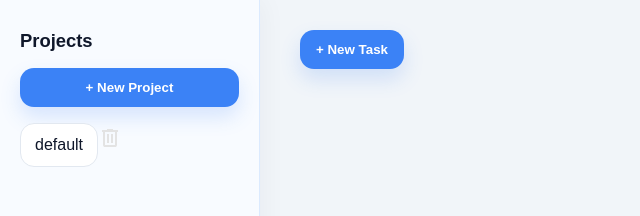
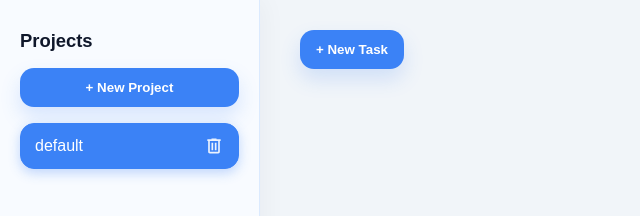
Before and after one commit to Juandvr/todo-list-top, a website built with webpack: page src/template.html in a window 1280 px wide. Shown: the top 216 px of the page, without its empty margins (0-640 px from the left). Built offline with nearby package versions, Linux system fonts and the light colour scheme.

Commit message:
highlight the active project

```diff
--- a/src/DOMHandler.js
+++ b/src/DOMHandler.js
@@ -71,21 +71,30 @@ function displayProjects() {
   }
 
   projects.forEach(project => {
+    const projectDiv = document.createElement('div')
+    projectDiv.className = 'project-item'
+    if (project === activeProject) {
+      projectDiv.classList.add('active')
+    }
+    projectDiv.onclick = () => {
+      activeProject = project
+      displayProjects()
+      displayTodos()
+    }
+
     const span = document.createElement('span')
     span.textContent = project.title
-    span.onclick = () => {
-      activeProject = project
-      displayTodos()
-    }
 
     const deleteBtn = new Image()
     deleteBtn.src = trashIcon
     deleteBtn.className = 'removeBtn'
-    deleteBtn.onclick = () => {
+    deleteBtn.onclick = (e) => {
+      e.stopPropagation()
       removeProject(project)
+      displayProjects()
+      displayTodos()
     }
 
-    const projectDiv = document.createElement('div')
     projectDiv.append(span, deleteBtn)
 
     projectsDiv.append(projectDiv)
--- a/src/sidebar.css
+++ b/src/sidebar.css
@@ -45,8 +45,9 @@
     gap: 0.75rem;
 }
 
-#projects span {
-    display: inline-flex;
+#projects .project-item {
+    display: flex;
+    justify-content: space-between;
     align-items: center;
     padding: 12px 14px;
     border-radius: 14px;
@@ -54,11 +55,44 @@
     border: 1px solid #e2e8f0;
     color: #0f172a;
     cursor: pointer;
-    transition: transform 0.15s ease, border-color 0.15s ease, background-color 0.15s ease;
+    transition: transform 0.15s ease, border-color 0.15s ease, background-color 0.15s ease, box-shadow 0.15s ease;
 }
 
-#projects span:hover {
+#projects .project-item:hover {
     transform: translateY(-1px);
     border-color: #93c5fd;
     background: #eff6ff;
 }
+
+#projects .project-item.active {
+    background: #3b82f6;
+    color: white;
+    border-color: #3b82f6;
+    box-shadow: 0 4px 12px rgba(59, 130, 246, 0.3);
+}
+
+#projects .project-item.active .removeBtn {
+    filter: brightness(0) invert(1);
+    opacity: 0.9;
+}
+
+#projects .project-item .removeBtn {
+    width: 20px;
+    height: 20px;
+    opacity: 0.5;
+    transition: opacity 0.15s ease, transform 0.15s ease;
+    cursor: pointer;
+}
+
+#projects .project-item .removeBtn:hover {
+    opacity: 1;
+    transform: scale(1.1) rotate(5deg);
+}
+
+#projects .project-item span {
+    flex-grow: 1;
+    white-space: nowrap;
+    overflow: hidden;
+    text-overflow: ellipsis;
+    margin-right: 10px;
+}
```
